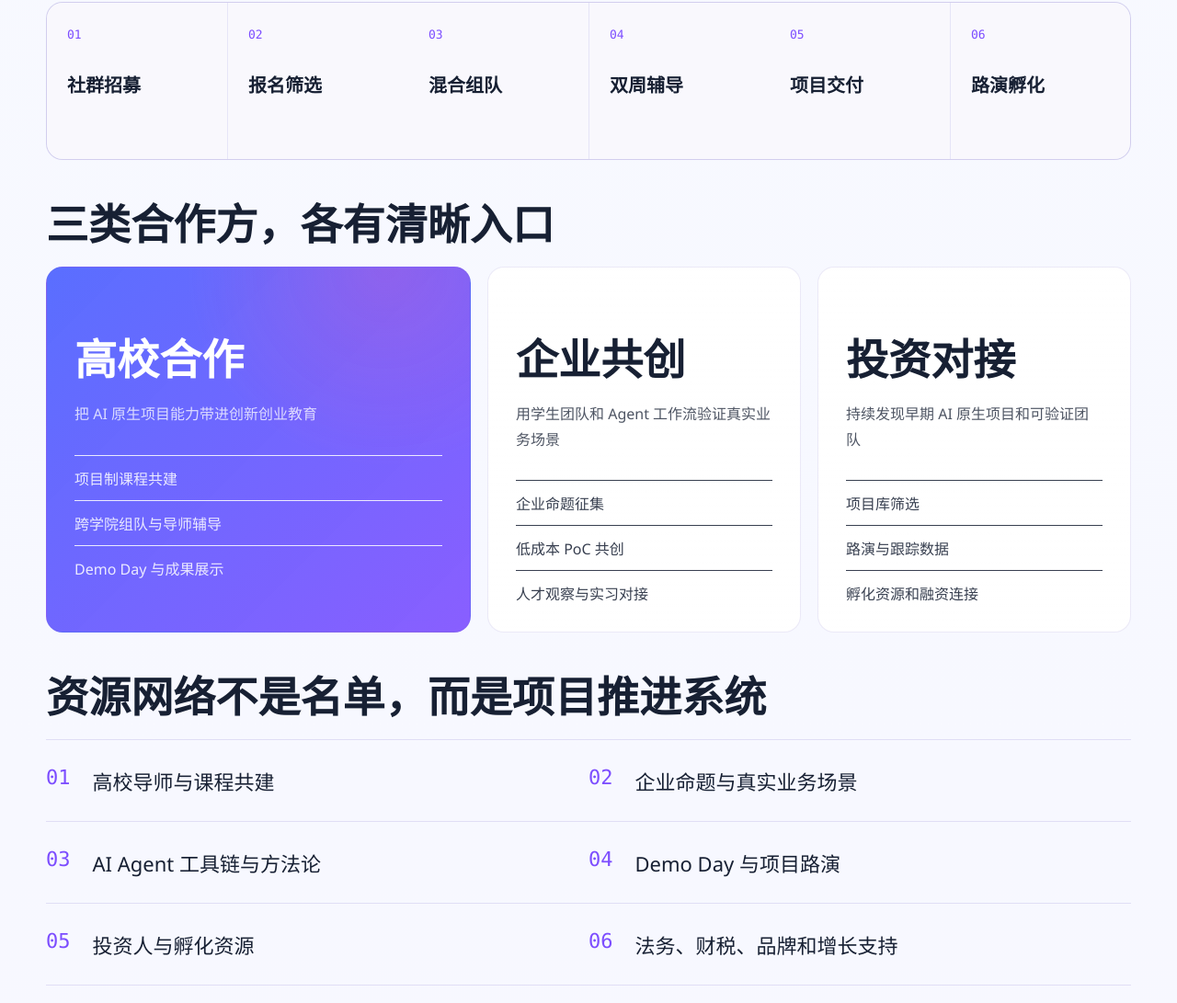
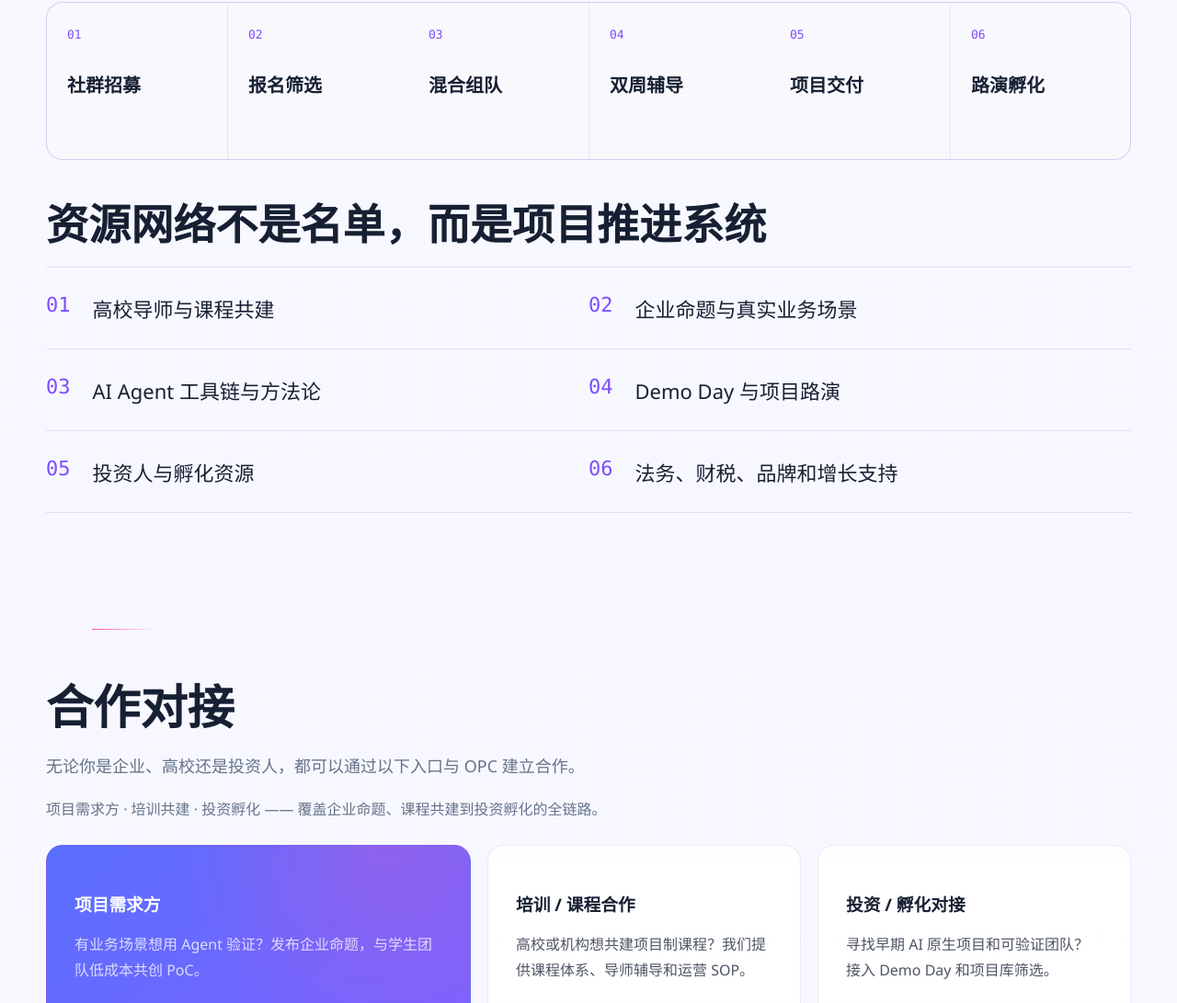
Before and after one commit to SZU-OPC-CAMP/SZU-OPC-CAMP.github.io, a plain HTML site: page index.html in a window 1280 px wide. Shown: the part 3445-4536 px from the top of the page at 92% size. Drawn offline with Linux system fonts and the light colour scheme.

Commit message:
feat: remove duplicate partner grid from model section, add subtitle to contact

```diff
--- a/index.html
+++ b/index.html
@@ -118,8 +118,6 @@
           </div>
 
           <div class="model-extra">
-            <h3>三类合作方，各有清晰入口</h3>
-            <div class="partner-grid" id="partner-grid"></div>
             <h3>资源网络不是名单，而是项目推进系统</h3>
             <ul class="resource-list" id="resource-map"></ul>
           </div>
@@ -128,6 +126,7 @@
         <section class="section container" id="contact">
           <h2>合作对接</h2>
           <p class="section-lead">无论你是企业、高校还是投资人，都可以通过以下入口与 OPC 建立合作。</p>
+          <p style="margin: -18px 0 28px; color: var(--muted); font-size: 16px;">项目需求方 · 培训共建 · 投资孵化 —— 覆盖企业命题、课程共建到投资孵化的全链路。</p>
           <div class="partner-grid">
             <article class="partner-tile lift-on-hover">
               <h3>项目需求方</h3>
```
